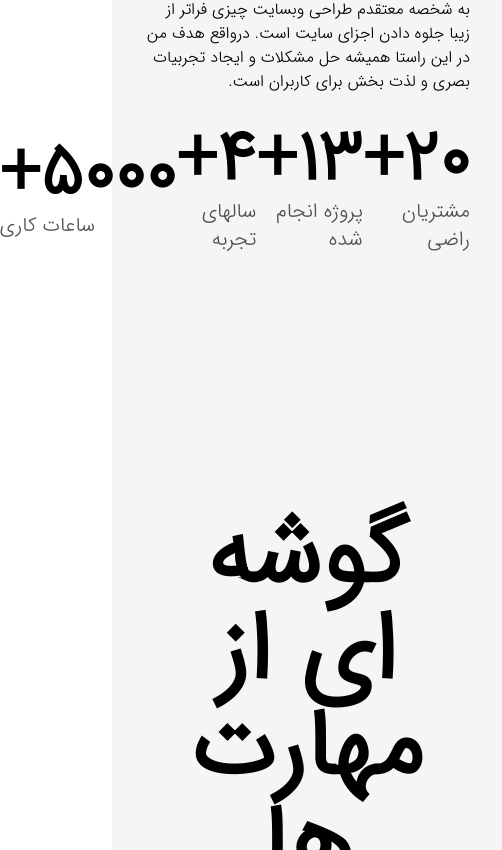
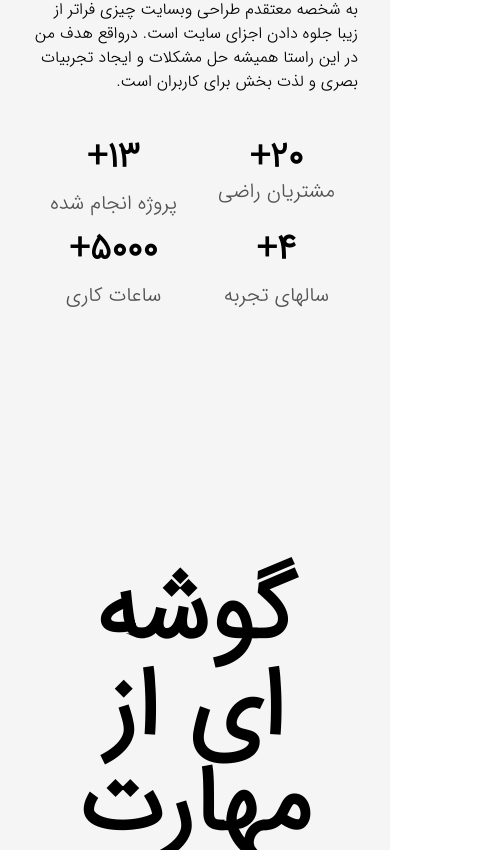
Before and after one commit to pooulad/pooulad.github.io, a Next.js app: page /about in a window 390 px wide. Shown: the part 934-1784 px from the top of the page, 502 px wide, since content can reach past the window. Built offline with nearby package versions, Linux system fonts and the light colour scheme.

Commit message:
Update about.tsx

```diff
--- a/src/pages/about.tsx
+++ b/src/pages/about.tsx
@@ -61,9 +61,9 @@ function about() {
                 sizes="(max-width: 768px) 100vw, (max-width: 1200px) 50vw, 33vw"
               />
             </div>
-            <div className="flex flex-col col-span-2 justify-between items-end xl:col-span-8 xl:flex-row xl:items-center md:order-3">
-              <div className="flex flex-col items-end justify-center">
-                <span className="inline-block font-bold text-7xl">
+            <div className="flex flex-col col-span-2 justify-between items-end xl:col-span-8 xl:flex-row xl:items-center md:order-3 md:grid md:grid-cols-2">
+              <div className="flex flex-col items-end justify-center md:items-center">
+                <span className="inline-block font-bold text-7xl md:text-6xl sm:text-5xl xs:text-4xl">
                   <AnimatedNumbers
                     value={dictionary.about.summary.satisfiedClients.number}
                   />
@@ -73,8 +73,8 @@ function about() {
                   {dictionary.about.summary.satisfiedClients.text}
                 </h2>
               </div>
-              <div className="flex flex-col items-end justify-center">
-                <span className="inline-block font-bold text-7xl">
+              <div className="flex flex-col items-end justify-center md:items-center">
+                <span className="inline-block font-bold text-7xl md:py-3 md:text-6xl sm:text-5xl xs:text-4xl">
                   <AnimatedNumbers
                     value={dictionary.about.summary.projectsCompleted.number}
                   />
@@ -84,8 +84,8 @@ function about() {
                   {dictionary.about.summary.projectsCompleted.text}
                 </h2>
               </div>
-              <div className="flex flex-col items-end justify-center">
-                <span className="inline-block font-bold text-7xl">
+              <div className="flex flex-col items-end justify-center md:items-center">
+                <span className="inline-block font-bold text-7xl md:py-3 md:text-6xl sm:text-5xl xs:text-4xl">
                   <AnimatedNumbers
                     value={dictionary.about.summary.yearsOfExperience.number}
                   />
@@ -95,8 +95,8 @@ function about() {
                   {dictionary.about.summary.yearsOfExperience.text}
                 </h2>
               </div>
-              <div className="flex flex-col items-end justify-center">
-                <span className="inline-block font-bold text-7xl">
+              <div className="flex flex-col items-end justify-center md:items-center">
+                <span className="inline-block font-bold text-7xl md:py-3 md:text-6xl sm:text-5xl xs:text-4xl">
                   <AnimatedNumbers
                     value={dictionary.about.summary.workingHours.number}
                   />
```
